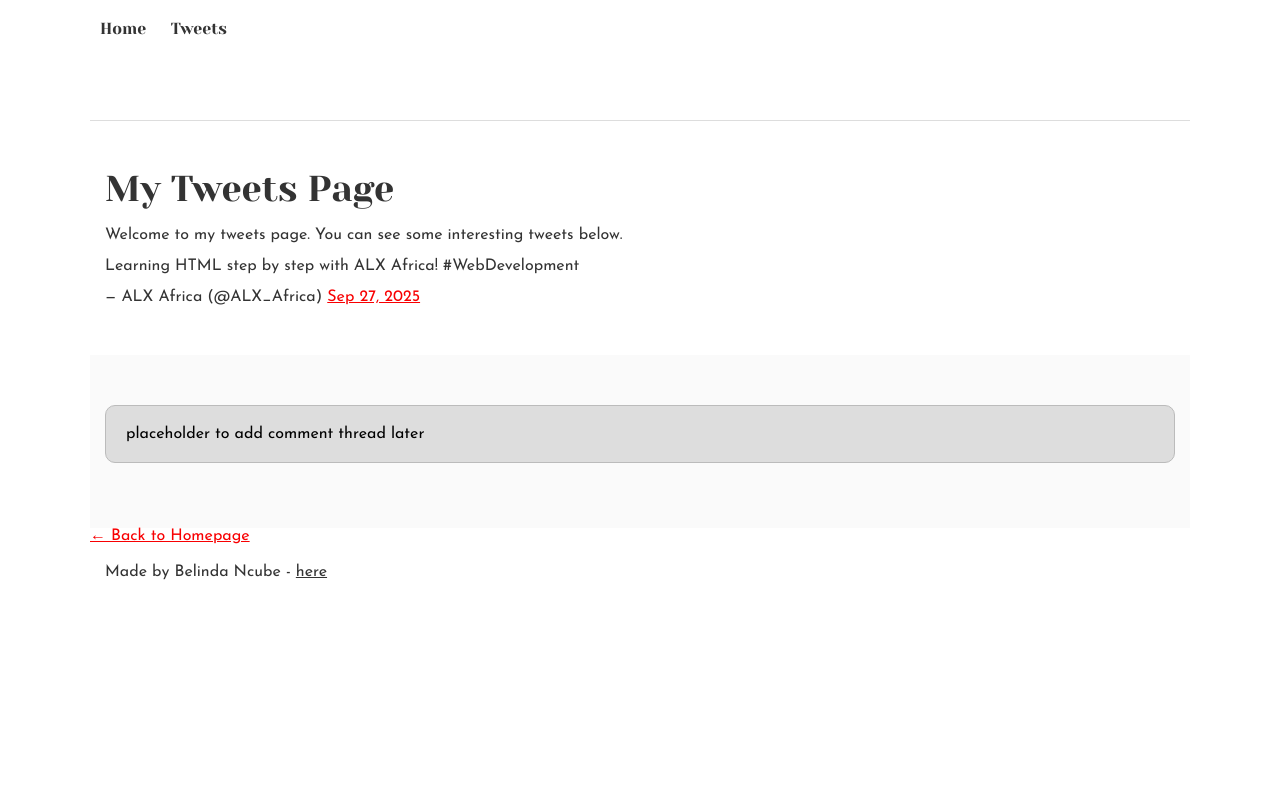
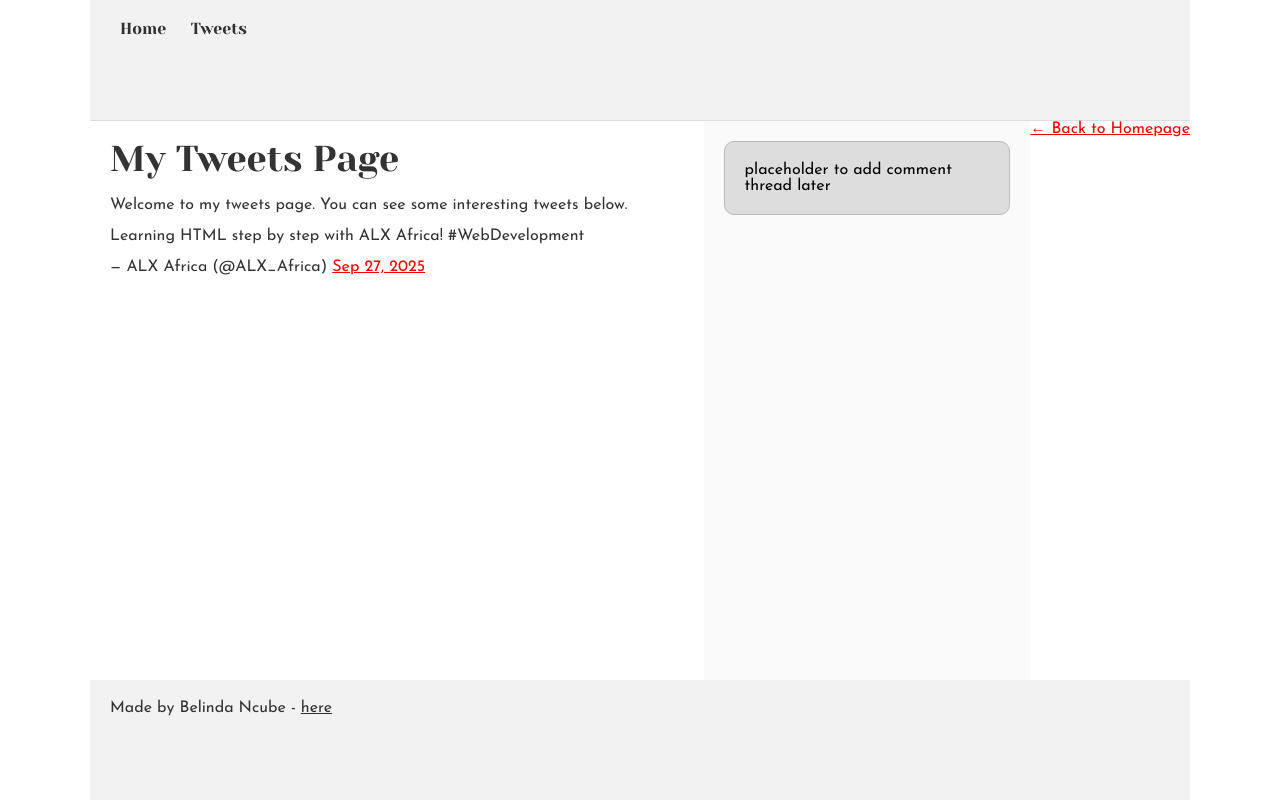
Before and after one commit to BelindaNcube/alx_html_css, a plain HTML site: page css_basic/tweets.html in a window 1280 px wide. Drawn offline with Linux system fonts and the light colour scheme.

Commit message:
Add Flexbox layout to styles.css

```diff
--- a/css_basic/styles.css
+++ b/css_basic/styles.css
@@ -1,199 +1,32 @@
-/* Importing webfonts */
-/* (If you're learning CSS, you should disregard that) */
-
-@import url(https://fonts.googleapis.com/css?family=Yeseva+One);
-@import url(https://fonts.googleapis.com/css?family=Josefin+Sans:400,700,700italic,400italic);
-
-
-/* CSS reset rules */
-
-html, body {
-	height: 100%;
-	min-height: 100%;
-}
-html, body, div, span, applet, object, iframe,
-h1, h2, h3, h4, h5, h6, p, blockquote, pre,
-a, abbr, acronym, address, big, cite, code,
-del, dfn, img, ins, kbd, q, s, samp,
-small, strike, sub, sup, tt, var,
-b, u, i, center,
-dl, dt, dd,
-fieldset, form, label, legend,
-table, caption, tbody, tfoot, thead, tr, th, td,
-article, aside, canvas, details, embed,
-figure, figcaption, footer, header, hgroup,
-menu, nav, output, ruby, section, summary,
-time, mark, audio, video {
-	margin: 0;
-	padding: 0;
-	border: 0;
-	font-size: 100%;
-	font: inherit;
-	vertical-align: baseline;
-}
-/* HTML5 display-role reset for older browsers */
-article, aside, details, figcaption, figure,
-footer, header, hgroup, menu, nav, section {
-	display: block;
-}
 body {
-	line-height: 1;
-}
-blockquote, q {
-	quotes: none;
-}
-blockquote:before, blockquote:after,
-q:before, q:after {
-	content: '';
-	content: none;
-}
-table {
-	border-collapse: collapse;
-	border-spacing: 0;
+    display: flex;
+    flex-direction: column;
+    min-height: 100vh;
 }
 
-
-/* Fonts and colors */
-
-body {
-	font-family: 'Josefin Sans', serif;
-	color: rgba(0, 0, 0, 0.8);
-}
-h1, h2, h3, h4, h5, h6, header {
-	font-family: 'Yeseva One', sans-serif;
-}
-
-header {
-	border-bottom: 1px solid rgb(221,221,221);
-	transition: border-bottom-color 1s ease;
-}
-header a {
-	color: rgba(0, 0, 0, 0.8);
-}
-aside {
-	background: #FAFAFA;
-}
-aside p {
-	border: 1px solid #bbb;
-	background: #ddd;
-	color: black;
-}
-footer a {
-	color: rgba(0, 0, 0, 0.8);
-}
-a {
-	color: #F80002;
-}
-
-
-/* Positioning and margins */
-
-@media (min-width: 1100px) {
-	body {
-		width: 1100px;
-		margin: 0 auto;
-	}
+main {
+    display: flex;
+    flex-direction: row;
+    flex: 1;          /* grow to fill available vertical space */
+    min-height: 0;    /* important for scrollable children */
 }
 
 article {
-	padding: 50px 15px;
-}
-article > *:first-child {
-	margin-top: 0;
-}
-aside {
-	padding: 50px 15px;
-}
-header .right {
-	float: right;
-	margin: 0 10px 15px;
+    flex: 2;
+    overflow-y: auto;
+    padding: 20px;
+    min-height: 0;
 }
 
-
-/* Header */
-header {
-	padding: 20px 0;
-	height: 80px;
-}
-header ul {
-	list-style: none;
-	margin: 0;
-	padding: 0;
-}
-header li {
-	display: inline;
-	vertical-align:middle;
-}
-header li:first-child {
-	margin: 0;
-}
-header li a {
-	margin: 0 10px;
-}
-header li.logo {
-	font-size: 36px;
-}
-header a {
-	text-decoration: none;
+aside {
+    flex: 1;
+    overflow-y: auto;
+    padding: 20px;
+    min-height: 0;
 }
 
-
-/* Aside */
-
-aside p {
-	border-radius: 10px;
-	padding: 20px 20px;
+header, footer {
+    padding: 20px;
+    background-color: #f2f2f2;
+    flex-shrink: 0;
 }
-
-
-/* Footer */
-
-footer {
-	padding: 5px 15px;
-	height: 80px;
-}
-
-
-/* Text styles and margins */
-
-p {
-	margin-bottom: 15px;
-}
-h1 {
-	font-size: 36px;
-	margin: 40px 0 20px;
-}
-h2 {
-	font-size: 32px;
-	margin: 30px 0 15px;
-}
-h3 {
-	font-size: 28px;
-	margin: 25px 0 10px;
-}
-h4 {
-	font-size: 20px;
-	font-weight: bold;
-	margin: 20px 0 10px;
-}
-h5 {
-	font-size: 18px;
-	font-weight: bold;
-	margin: 15px 0 10px;
-}
-h6 {
-	font-weight: bold;
-	margin: 5px 0;
-}
-
-@media (max-width: 800px) {
-  body.works_on_smartphone {
-  	display: block;
-  }
-  body.works_on_smartphone main {
-  	display: block;
-  }
-  header .right {
-  	float: none;
-  }
-}
```
Also changed, not shown: css_basic/index.html (+5 -1 lines).
